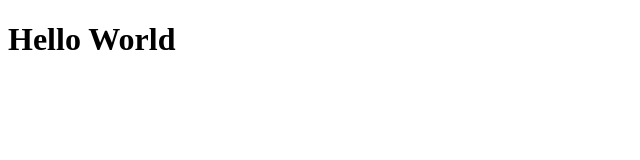
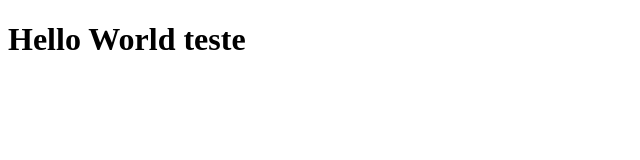
Before and after one commit to shindhi/clone-tabnews, a Next.js app: page / in a window 1280 px wide. Shown: the top 160 px of the page, without its empty margins (0-640 px from the left). Built offline with nearby package versions, Linux system fonts and the light colour scheme.

Commit message:
commit de teste

```diff
--- a/pages/index.js
+++ b/pages/index.js
@@ -1,6 +1,6 @@
 function Home() {
     return (
-        <h1>Hello World</h1>
+        <h1>Hello World teste</h1>
     )
 }
 
```
